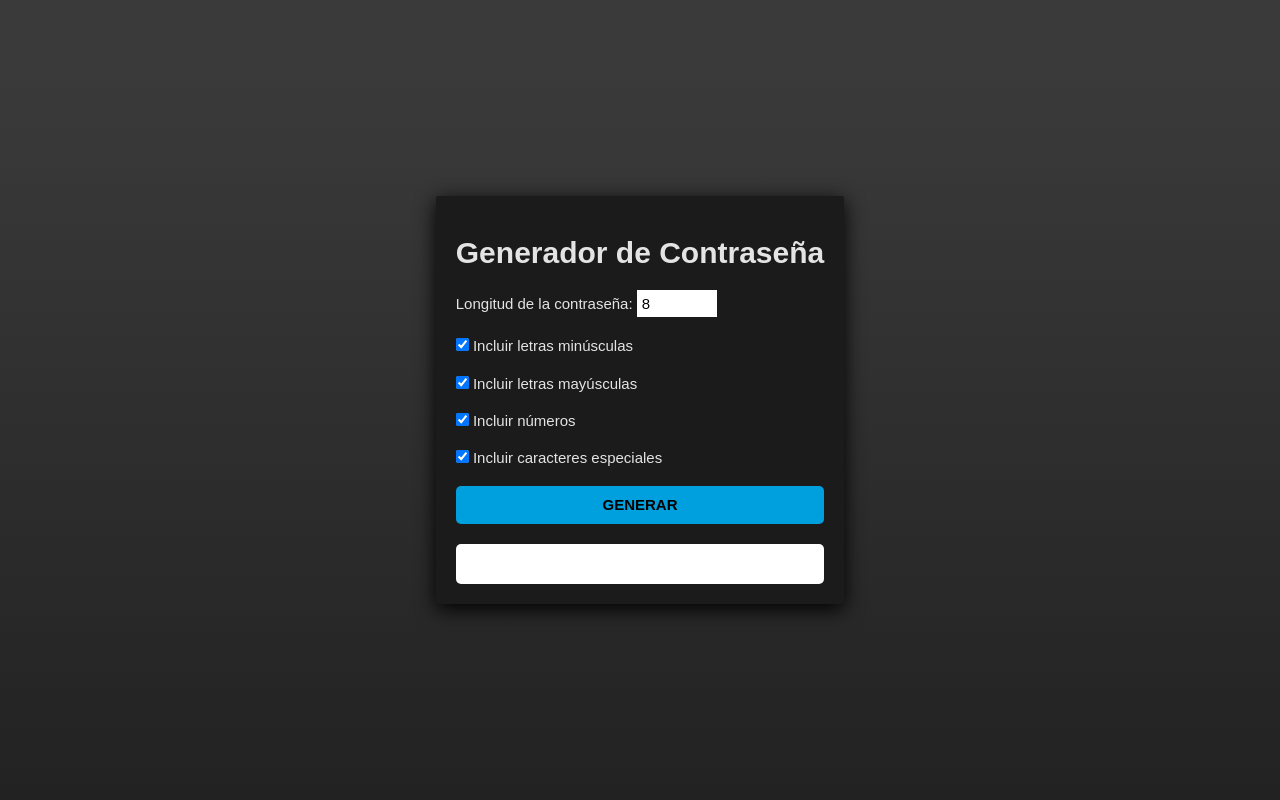
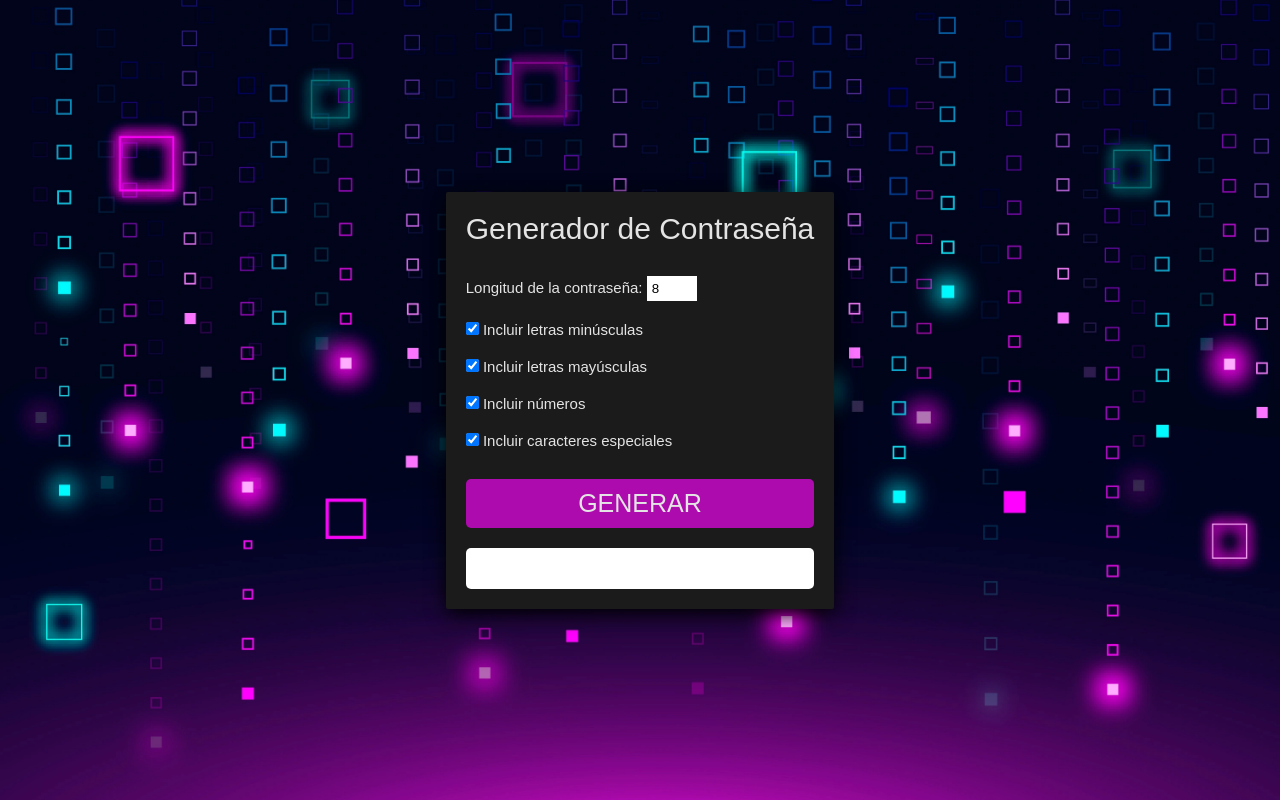
Before and after one commit to Eros377/Generador-de-contrase-a, a plain HTML site: page index.html in a window 1280 px wide. Drawn offline with Linux system fonts and the light colour scheme; a web font is replaced by a local one.

Commit message:
Add files via upload

```diff
--- a/css/style.css
+++ b/css/style.css
@@ -1,32 +1,34 @@
 :root {
+    --fontSecundario: Arial, Helvetica, sans-serif;
+    --fontPrincipal:"Bruno Ace SC", sans-serif;
     --bgContenido: #1b1b1b;
+    --bginput:#ffffff;
     --white:#e4e4e4;
-    --btn:#00a0df;
-    --btnHover:#02aaec;
-    --fontPrincipal: Arial, Helvetica, sans-serif;
-}
-html{
-    font-size:62.5%;
-    box-sizing:border-box;
+    --btn:#ae0bae;
+    --btnHover:#ce0ece;
 }
 *,
 *::before,
 *::after {
     padding: 0;
     margin: 0;
-    box-sizing:inherit;
+    box-sizing: inherit;
+    font-weight: 400;
+    font-style: normal;
 }
-
+html{
+    font-size:62.5%;
+    box-sizing:border-box;
+}
 body {
-    width:100vw;
-    height: 100vh;
+    font-family:var(--fontSecundario);
+    height:100vh;
     display: flex;
     justify-content: center;
     align-items: center;
-    font-family:var(--fontPrincipal);
-    background:linear-gradient(to bottom, #3a3a3a 10%, #222222);
+    background: url(../img/background/background.webp) no-repeat center center fixed;
+    background-size: cover
 }
-
 .contenedor {
     padding:2rem;
     border-radius:0.2rem;
@@ -35,17 +37,22 @@ body {
     background-color:var(--bgContenido);
     color:var(--white);
 }
-.contenedor h1 {
+.contenedor__h1{
+    font-family:var(--fontPrincipal);
     text-align: center;
-    margin-bottom:2rem;
+    margin-bottom:3rem;
 }
-
 .contenedor__div {
     margin: 2rem 0;
 }
+.contenedor__div label{
+    cursor: pointer;
+    font-size:1.5rem;
+}
 
 #longitud {
-    width:8rem;
+    background-color:var(--bginput);
+    width:5rem;
     padding: 0.5rem;
     border: 0;
 }
@@ -55,18 +62,21 @@ body {
 }
 
 .btnGenerar {
-    width: 100%;
+    width:100%;
     padding: 1rem;
     margin-top: 1rem;
-    display: block;
+    border-radius: 0.5rem;
     border: none;
-    border-radius: 0.5rem;
     cursor: pointer;
+    text-transform:uppercase;
+    font-family:var(--fontPrincipal);
+    color:var(--white);
     background-color:var(--btn);
-    font-weight:700;
-    text-transform:uppercase;
+    transition:0.2s;
+    font-size:2.5rem;
 }
 .btnGenerar:active{
+
     background-color:var(--btnHover);
 }
 .mostrar {
@@ -80,6 +90,6 @@ body {
     border-radius: 5px;
 
 }
-#password:focus{
+#password{
     outline: none;
 }
--- a/index.html
+++ b/index.html
@@ -5,38 +5,37 @@
   <meta charset="UTF-8">
   <meta name="viewport" content="width=device-width, initial-scale=1.0">
   <title>Generador de Contraseña</title>
-  <link rel="preload" href="css/normalize.css" as="style">
-  <link rel="stylesheet" href="css/normalize.css">
-
   <link rel="stylesheet" href="css/style.css">
+  <link rel="preconnect" href="https://fonts.googleapis.com">
+  <link rel="preconnect" href="https://fonts.gstatic.com" crossorigin>
+  <link href="https://fonts.googleapis.com/css2?family=Atomic+Age&family=Audiowide&family=Bruno+Ace+SC&display=swap" rel="stylesheet">
 </head>
 
 <body>
   <div class="contenedor">
-    <h1>Generador de Contraseña</h1>
+    <h1 class="contenedor__h1">Generador de Contraseña</h1>
     <div class="contenedor__div">
       <label for="longitud">Longitud de la contraseña:</label>
       <input type="number" id="longitud" value="8">
     </div>
     <div class="contenedor__div">
-      <input type="checkbox" id="agregarMinusculas">
+      <input type="checkbox" class="contenedor__checkbox" id="agregarMinusculas">
       <label for="agregarMinusculas">Incluir letras minúsculas</label>
     </div>
     <div class="contenedor__div">
-      <input type="checkbox" id="agregarMayusculas">
+      <input type="checkbox" class="contenedor__checkbox" id="agregarMayusculas">
       <label for="agregarMayusculas">Incluir letras mayúsculas</label>
     </div>
     <div class="contenedor__div">
-      <input type="checkbox" id="agregarNumeros">
+      <input type="checkbox" class="contenedor__checkbox" id="agregarNumeros">
       <label for="agregarNumeros">Incluir números</label>
     </div>
     <div class="contenedor__div">
-      <input type="checkbox" id="agregarSimbolos">
+      <input type="checkbox" class="contenedor__checkbox" id="agregarSimbolos">
       <label for="agregarSimbolos">Incluir caracteres especiales</label>
     </div>
     <input type="button" value="Generar" class="btnGenerar" id="btnGenerar">
     <div class="mostrar">
-
       <input type="text" id="password">
     </div>
   </div>
```
Also changed, not shown: img/background/background.webp (added).
